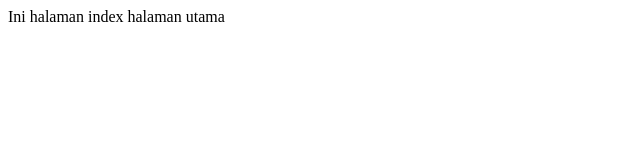
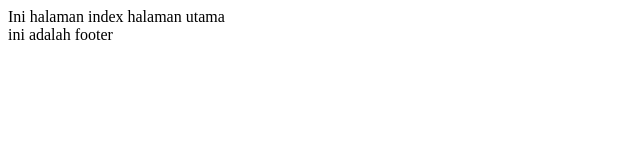
Before and after one commit to Ismi-Dzikrina/UjiBranch, a plain HTML site: page index.html in a window 1280 px wide. Shown: the full height of the page, 0-640 px from the left. Drawn offline with Linux system fonts and the light colour scheme.

Commit message:
edit index.html bagian footer

```diff
--- a/index.html
+++ b/index.html
@@ -9,5 +9,8 @@
 <body>
     Ini halaman index
     halaman utama
+    <footer>
+        ini adalah footer
+    </footer>
 </body>
 </html>
```
